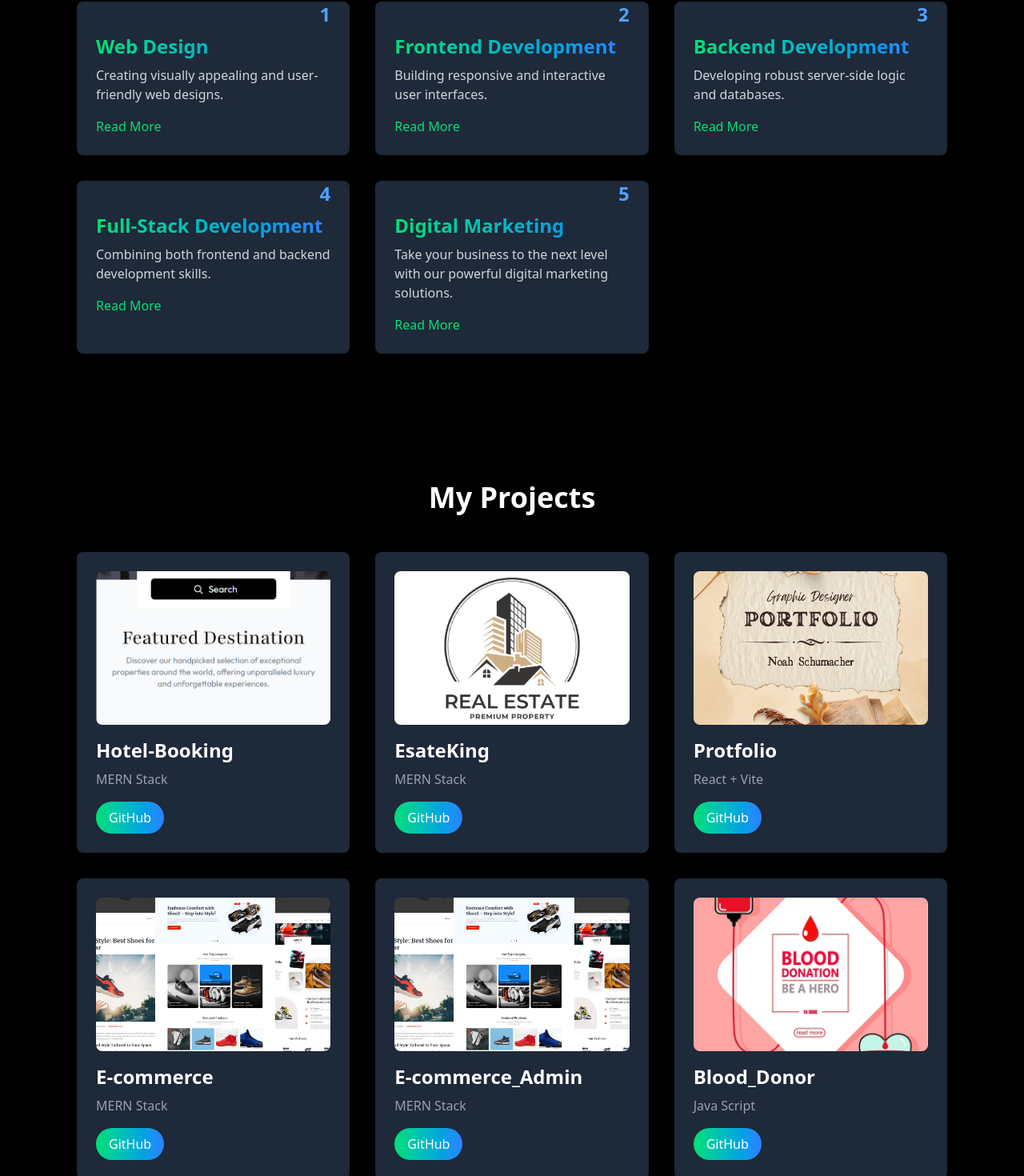
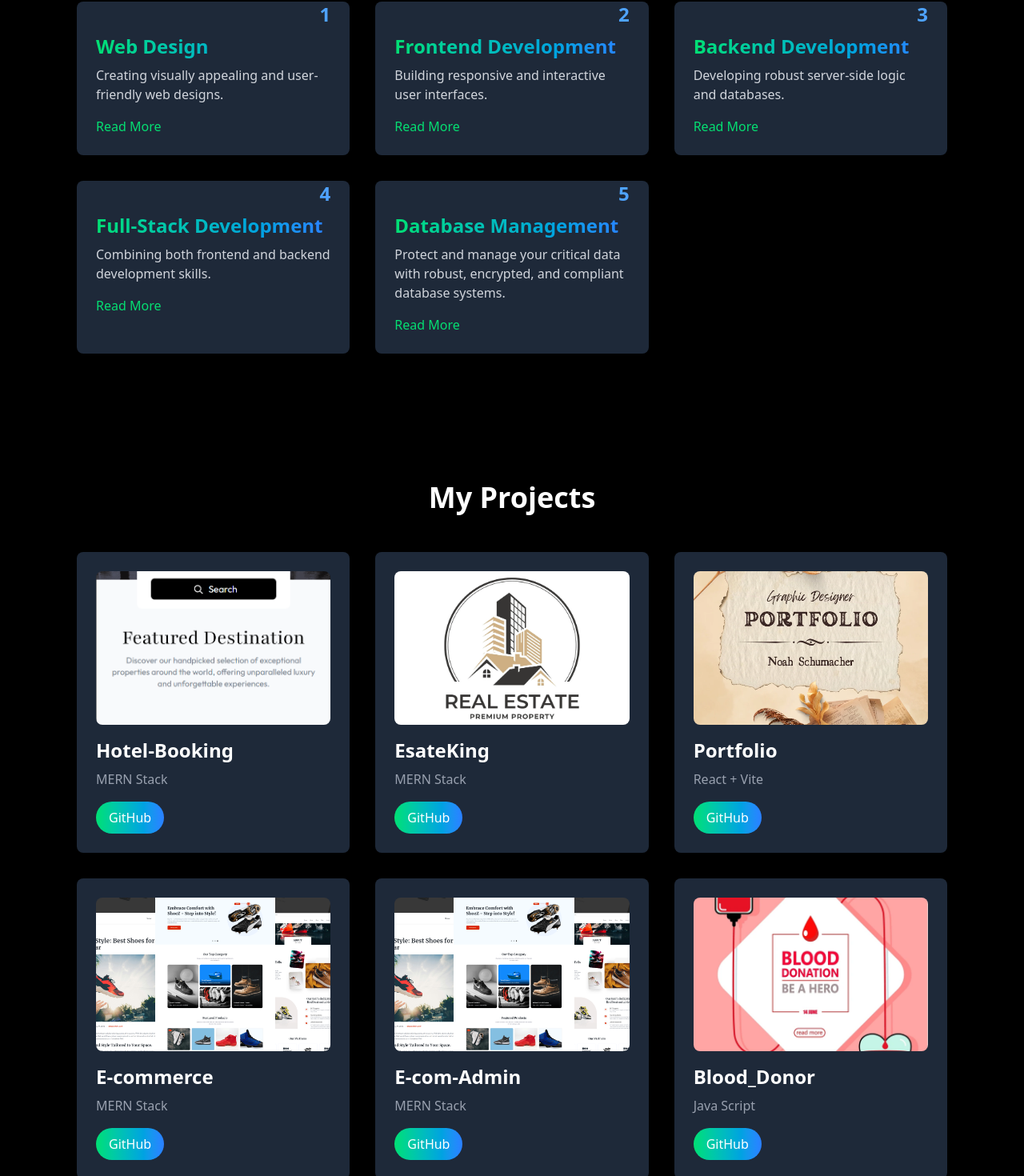
Before and after one commit to parthiban3264/My-Protfolio, a React (Vite) app in the folder portfolio/: page / in a window 1280 px wide. Shown: the part 1466-2936 px from the top of the page at 80% size. Built offline with nearby package versions, Linux system fonts and the light colour scheme; a web font is replaced by a local one.

Commit message:
last commit

```diff
--- a/portfolio/src/components/Projects.jsx
+++ b/portfolio/src/components/Projects.jsx
@@ -22,10 +22,10 @@ const projects = [
   },
   {
     id: 3,
-    name: "Protfolio",
+    name: "Portfolio",
     technologies: "React + Vite",
     image: portfolio,
-    github: "https://github.com/parthiban3264/EsateKing.git",
+    github: "https://github.com/parthiban3264/My-Protfolio.git",
   },
   {
     id: 4,
@@ -36,7 +36,7 @@ const projects = [
   },
   {
     id: 5,
-    name: "E-commerce_Admin",
+    name: "E-com-Admin",
     technologies: "MERN Stack",
     image: slipper,
     github: "https://github.com/parthiban3264/E-commerce-Admin.git",
--- a/portfolio/src/components/Service.jsx
+++ b/portfolio/src/components/Service.jsx
@@ -27,10 +27,11 @@ const services = [
   //   description: "Writing content for your business and companies.",
   // },
   {
-    id: 5,
-    title: "Digital Marketing",
-    description: "Take your business to the next level with our powerful digital marketing solutions.",
-  },
+  id: 5,
+  title: "Database Management",
+  description: "Protect and manage your critical data with robust, encrypted, and compliant database systems.",
+}
+
 ];
 const Service = () => {
   return (
```
